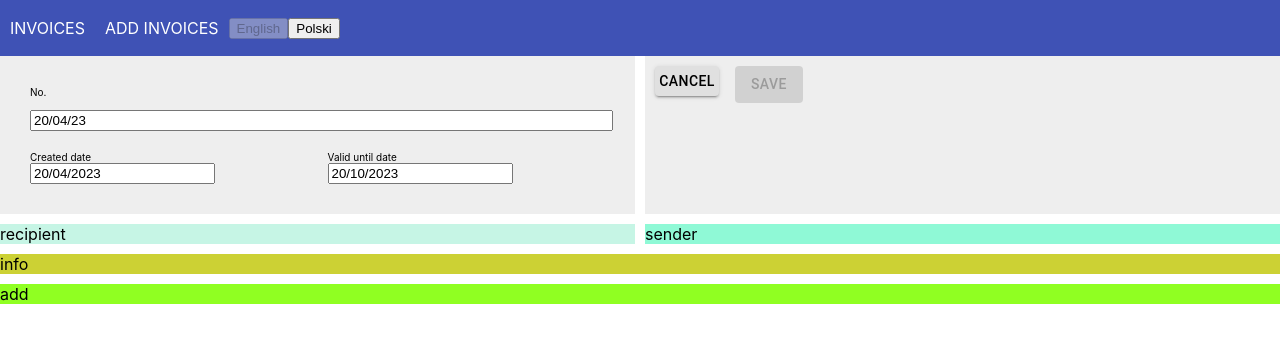
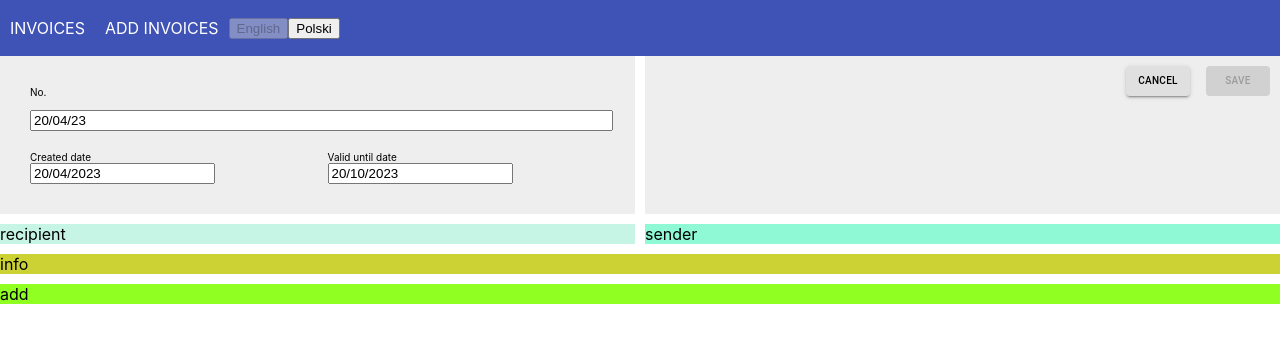
Before and after one commit to sandra-kuczynska/learn-react, a React (Create React App) app: page /invoices in a window 1280 px wide. Shown: the top 342 px of the page. Built offline with nearby package versions, Linux system fonts and the light colour scheme.

Commit message:
Change buttons: CANCEL and SAVE

```diff
--- a/src/pages/invoice.js
+++ b/src/pages/invoice.js
@@ -55,6 +55,7 @@ const Invoice = () => {
       </div>
 
       <div className={styles.saveCancel}>
+        <div className={styles.wrapperSaveCancel}>
           <Stack direction="row" spacing={2}>
             <Button
               style={{
@@ -62,15 +63,27 @@ const Invoice = () => {
                 color: "black",
                 maxWidth: "30px",
                 maxHeight: "30px",
+                fontSize: "10px",
               }}
               variant="contained"
             >
               Cancel
             </Button>
-          <Button variant="contained" disabled>
+            <Button
+              style={{
+                backgroundColor: "#d1d1d1",
+                color: "#9b9b9b",
+                maxWidth: "30px",
+                maxHeight: "30px",
+                fontSize: "10px",
+              }}
+              variant="contained"
+              disabled
+            >
               Save
             </Button>
           </Stack>
+        </div>
       </div>
       <div className={styles.recipient}>recipient</div>
       <div className={styles.sender}>sender</div>
--- a/src/pages/invoice.module.css
+++ b/src/pages/invoice.module.css
@@ -51,6 +51,11 @@
   padding: 10px;
 }
 
+.wrapperSaveCancel {
+  display: flex;
+  flex-direction: row-reverse;
+}
+
 .recipient {
   background: rgb(198, 245, 229);
   grid-area: recipient;
```
Lines whose indentation alone changed are shown as unchanged.
